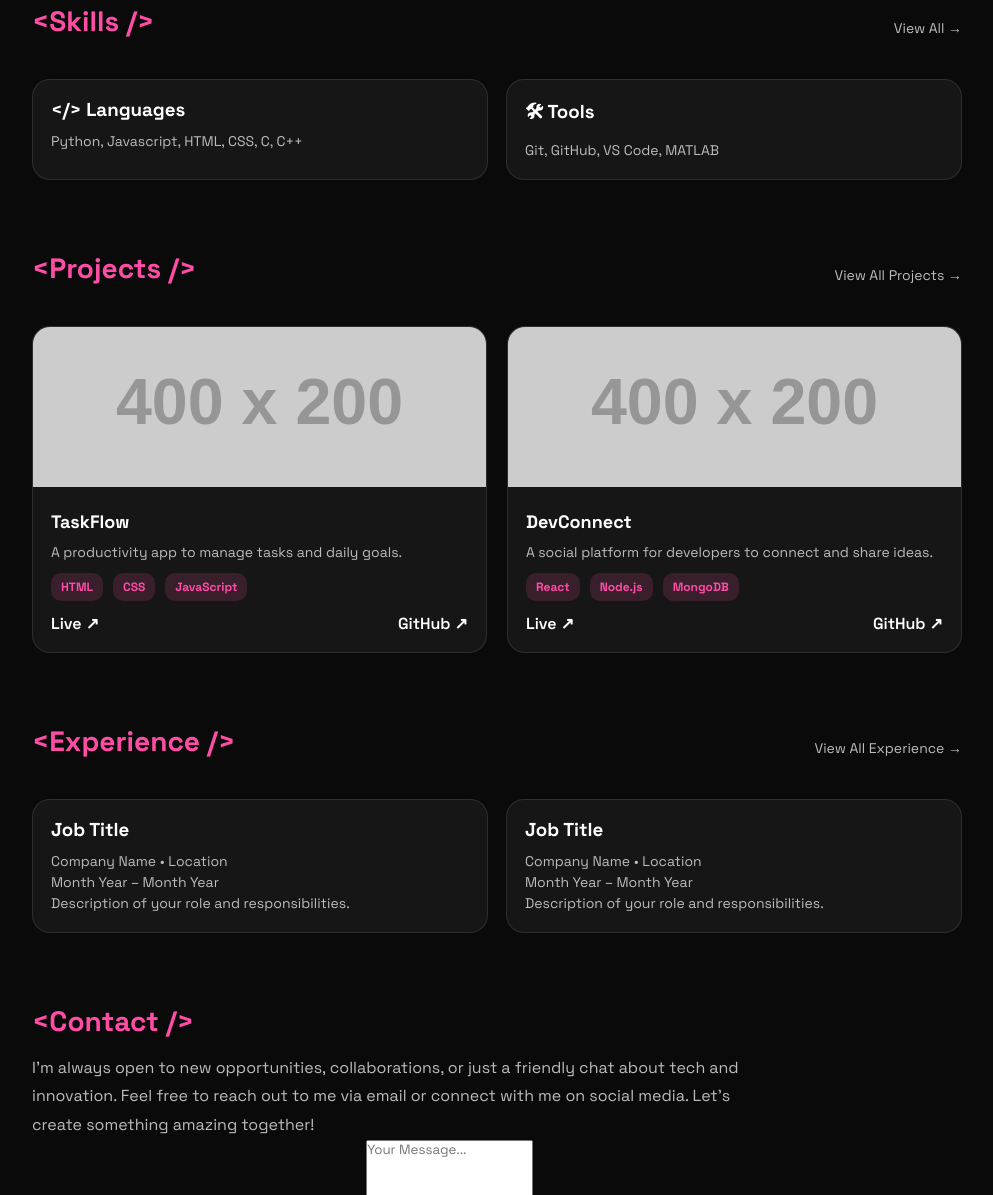
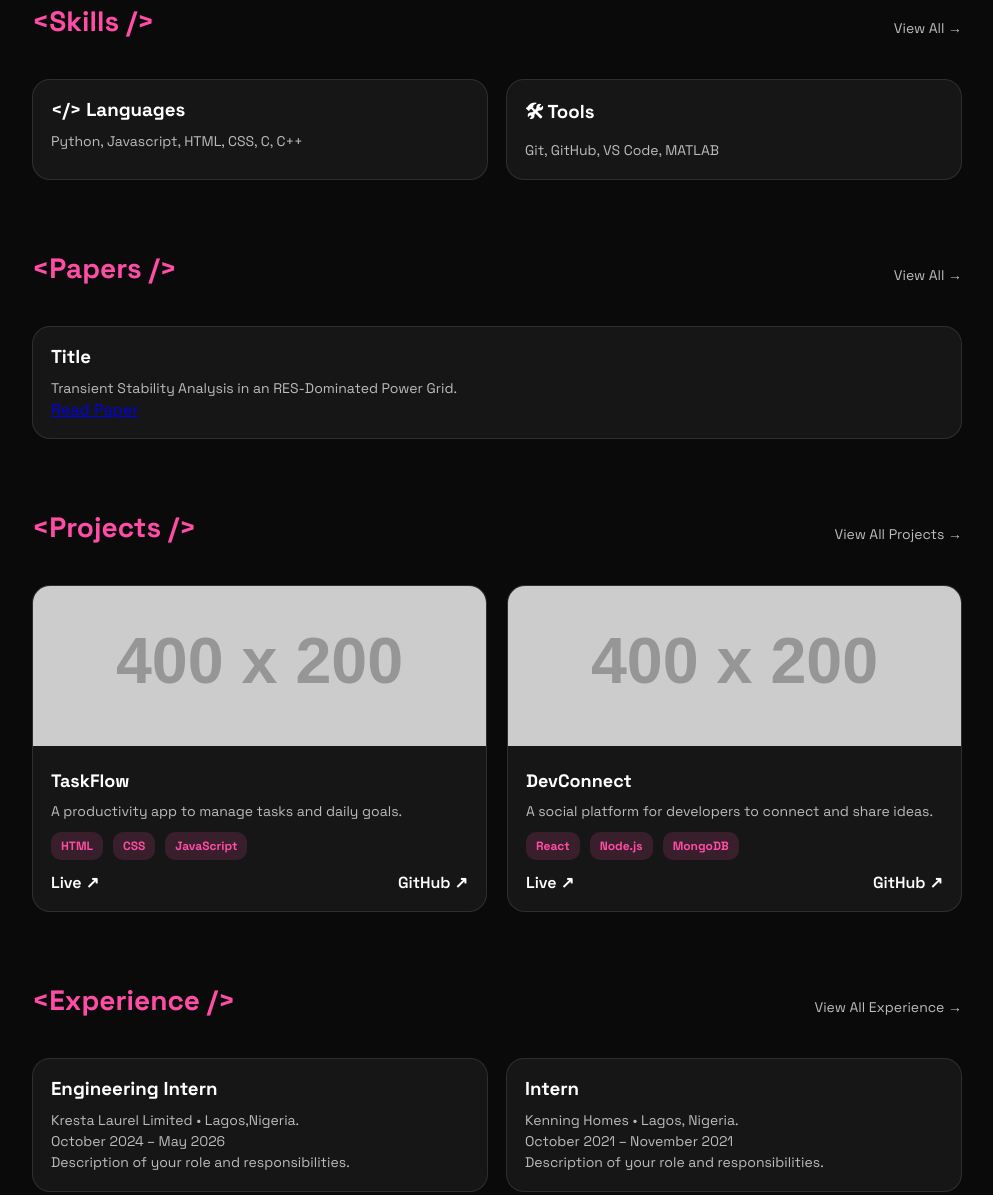
Before and after one commit to kayolo/myportfolio, a plain HTML site: page index.html in a window 1280 px wide. Shown: the part 988-2183 px from the top of the page, without its empty margins (278-1271 px from the left). Drawn offline with Linux system fonts and the light colour scheme; placeholder pictures from the web are drawn by us.

Commit message:
Added my paper and did some edits in experience

```diff
--- a/index.html
+++ b/index.html
@@ -132,6 +132,24 @@
             </div>
          </section>
 
+         <!--Papers-->
+         <section id="papers" class="section">
+            <div class="section-header">
+                <h2 class="section-title">&lt;Papers /&gt;</h2>
+                <a class="view-link" href="#papers">View All →</a>
+            </div>
+
+            <div class="cards">
+                <div class="card">
+                    <h3> Title</h3>
+                    <p>Transient Stability Analysis in an RES-Dominated Power Grid.</p>
+
+                    <a class="btn" href="https://www.iosrjournals.org/iosr-jeee/Papers/Vol21-Issue3/Ser-1/A2103010113.pdf" target="_blank">Read Paper</a>
+                </div>
+
+            </div>
+         </section>
+
 
          <!--Projects-->
          <section id="projects" class="section">
@@ -193,16 +211,16 @@
 
             <div class="cards">
                 <div class="card">
-                    <h3>Job Title</h3>
-                    <p>Company Name • Location</p>
-                    <p class="date">Month Year – Month Year</p>
+                    <h3>Engineering Intern</h3>
+                    <p>Kresta Laurel Limited • Lagos,Nigeria.</p>
+                    <p class="date">October 2024 – May 2026</p>
                     <p>Description of your role and responsibilities.</p>
                 </div>
 
                 <div class="card">
-                    <h3>Job Title</h3>
-                    <p>Company Name • Location</p>
-                    <p class="date">Month Year – Month Year</p>
+                    <h3>Intern</h3>
+                    <p>Kenning Homes • Lagos, Nigeria.</p>
+                    <p class="date">October 2021 – November 2021</p>
                     <p>Description of your role and responsibilities.</p>
                 </div>
 
--- a/style.css
+++ b/style.css
@@ -307,6 +307,21 @@ body {
     line-height: 1.5;
 }
 
+.paper-card{
+    display: flex;
+    justify-content: space-between;
+    align-items: center;
+}
+
+.paper-btn{
+    background-color: #ff4fa3;
+    color: white;
+    padding: 8px 16px;
+    border-radius: 8px;
+    text-decoration: none;
+    border: none;
+}
+
 /* Projects */
 .projects-grid {
     display: grid;
```
